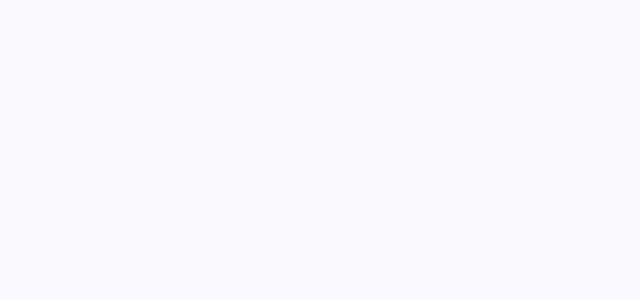
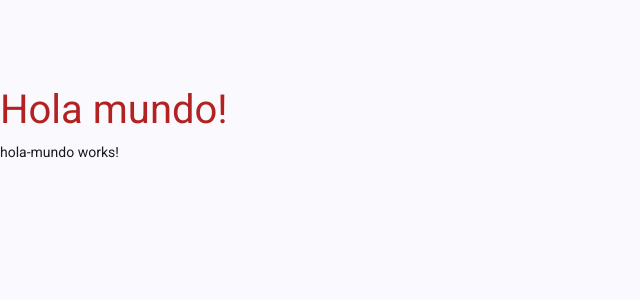
Before and after one commit to Abraham2748/musical-events, an Angular app: page / in a window 1280 px wide. Shown: the top 300 px of the page, without its empty margins (0-640 px from the left). Built offline with nearby package versions, Linux system fonts and the light colour scheme.

Commit message:
Example of creation of components

```diff
--- a/src/app/app.html
+++ b/src/app/app.html
@@ -1 +1,4 @@
 <router-outlet />
+
+<app-hello-world></app-hello-world>
+<app-hola-mundo></app-hola-mundo>
--- a/src/app/app.ts
+++ b/src/app/app.ts
@@ -1,11 +1,13 @@
 import { Component, signal } from '@angular/core';
 import { RouterOutlet } from '@angular/router';
+import { HelloWorldComponent } from './hello-world/hello-world.component';
+import { HolaMundo } from './hola-mundo/hola-mundo';
 
 @Component({
   selector: 'app-root',
-  imports: [RouterOutlet],
+  imports: [RouterOutlet, HelloWorldComponent, HolaMundo],
   templateUrl: './app.html',
-  styleUrl: './app.css'
+  styleUrl: './app.css',
 })
 export class App {
   protected readonly title = signal('musical-events');
--- /dev/null
+++ b/src/app/hello-world/hello-world.component.css
@@ -0,0 +1,7 @@
+span {
+  color: firebrick;
+  font-size: 40px;
+}
+div {
+  margin-top: 100px;
+}
--- /dev/null
+++ b/src/app/hello-world/hello-world.component.html
@@ -0,0 +1,3 @@
+<div>
+  <span>Hola mundo!</span>
+</div>
--- /dev/null
+++ b/src/app/hola-mundo/hola-mundo.html
@@ -0,0 +1 @@
+<p>hola-mundo works!</p>
```
Also changed, not shown: src/app/hello-world/hello-world.component.ts (added, +8 -0 lines), src/app/hola-mundo/hola-mundo.ts (added, +11 -0 lines), src/app/hola-mundo/hola-mundo.css (added), 1 other file (tests, documents, lock files or other folders).
